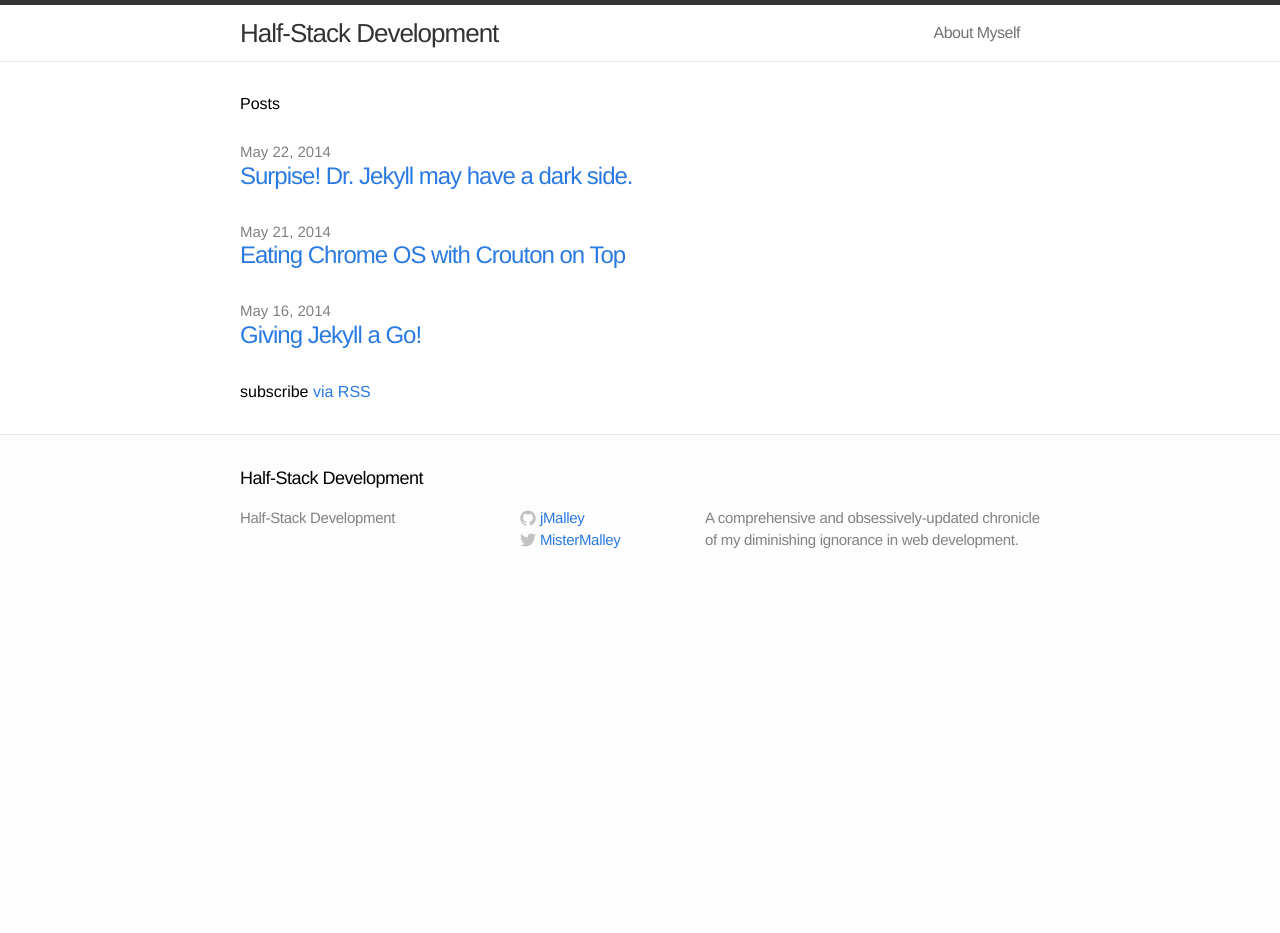
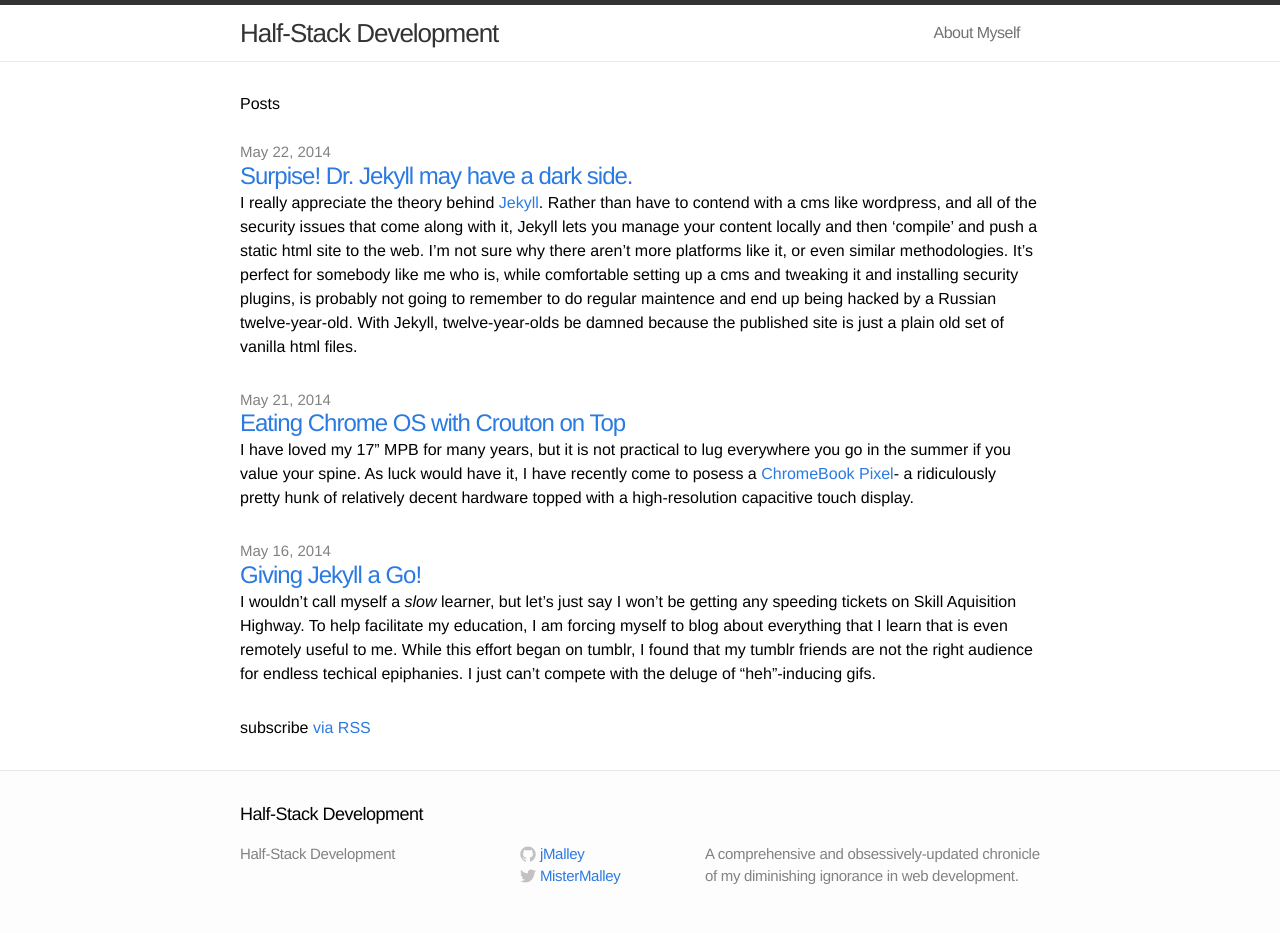
Before and after one commit to jmalley/jmalley.github.io, a Jekyll site: the page published_site/index.html, which Jekyll copies as it is, in a window 1280 px wide. Built offline with Jekyll 4.4.1, drawn with Linux system fonts in a browser that asks for light colours; before the commit the page ends 900 px from its top, so only the background shows below that.

Commit message:
Build site at 2014-05-22 16:19:36 UTC

```diff
--- a/_posts/2014-05-16-giving-jekyll-a-go.markdown
+++ b/_posts/2014-05-16-giving-jekyll-a-go.markdown
@@ -6,7 +6,7 @@ categories: jekyll meta
 ---
 
 I wouldn't call myself a *slow* learner, but let's just say I won't be getting any speeding tickets on Skill Aquisition Highway. To help facilitate my education, I am forcing myself to blog about everything that I learn that is even remotely useful to me. While this effort began on tumblr, I found that my tumblr friends are not the right audience for endless techical epiphanies. I just can't compete with the deluge of "heh"-inducing gifs.
-<!-- more -->
+<!--more-->
 Enter github pages and the [Jekyll blogging framework][jekyll]. Switching to this method has the added benefit of teaching me something while I blog. Knowing [markdown][markdown] seems to be important, particularly in the github community, and forcing myself to use [Sass][sass] here as i develop the layout is a skill that will help me at work. Perhaps most importantly, I am now going to be using git everyday, which seems like the best way to get comfortable with it.
 
 {% highlight ruby %}
--- a/_posts/2014-05-21-eating-chromeos-with-crouton-on-top.markdown
+++ b/_posts/2014-05-21-eating-chromeos-with-crouton-on-top.markdown
@@ -6,7 +6,7 @@ categories: dev-environment tweaks
 ---
 
 I have loved my 17" MPB for many years, but it is not practical to lug everywhere you go in the summer if you value your spine. As luck would have it, I have recently come to posess a [ChromeBook Pixel][pixel]- a ridiculously pretty hunk of relatively decent hardware topped with a high-resolution capacitive touch display.
-<!-- more -->
+<!--more-->
 ![The Pixel is Very Pretty]({{site.url}}/assets/pixel_large.jpg)
 
 There are a *lot* of [haters][hater]. The Chrome OS is a relatively young system, with an interface that is delightfully simple for non-technical folk and perhaps disturbingly simple and locked-down for the more tech-inclined. Personally, I would be fine using it primarily as a web app and general surfing machine, were it not for the fact that I am taking this Back End Web Development class. Thankfully, there are a few methods for running linux on a ChromeBook, most of them created by Google employees.
--- a/_posts/2014-05-22-doctor-jekyll.markdown
+++ b/_posts/2014-05-22-doctor-jekyll.markdown
@@ -7,7 +7,7 @@ categories: dev-environment meta
 
 I really appreciate the theory behind [Jekyll][jekyll]. Rather than have to contend with a cms like wordpress, and all of the security issues that come along with it, Jekyll lets you manage your content locally and then 'compile' and push a static html site to the web. I'm not sure why there aren't more platforms like it, or even similar methodologies. It's perfect for somebody like me who is, while comfortable setting up a cms and tweaking it and installing security plugins, is probably not going to remember to do regular maintence and end up being hacked by a Russian twelve-year-old. With Jekyll, twelve-year-olds be damned because the published site is just a plain old set of vanilla html files.
 
-<!-- more -->
+<!--more-->
 
 The only issue I've had is understanding a smooth and consistent workflow. I'm using Github Pages, which basically wants to find all the site files in the *master* branch. To acheive this, I do all my editing and writing on a seperate branch called *source*, where the Jekyll engine lives. Then when it's time to publish changes, jekyll builds a static site and that gets sent to the master branch. This workflow took be a while to figure out, even after reading [a well-written explanation][deploy_steps], and emailing the author of said explanation, David Ensinger. Following his setup, when I am ready to commit my changes I do:
 
--- a/published_site/dev-environment/meta/2014/05/22/doctor-jekyll/index.html
+++ b/published_site/dev-environment/meta/2014/05/22/doctor-jekyll/index.html
@@ -61,7 +61,7 @@
   <article class="post-content">
   <p>I really appreciate the theory behind <a href="http://jekyllrb.com">Jekyll</a>. Rather than have to contend with a cms like wordpress, and all of the security issues that come along with it, Jekyll lets you manage your content locally and then ‘compile’ and push a static html site to the web. I’m not sure why there aren’t more platforms like it, or even similar methodologies. It’s perfect for somebody like me who is, while comfortable setting up a cms and tweaking it and installing security plugins, is probably not going to remember to do regular maintence and end up being hacked by a Russian twelve-year-old. With Jekyll, twelve-year-olds be damned because the published site is just a plain old set of vanilla html files.</p>
 
-<!-- more -->
+<!--more-->
 
 <p>The only issue I’ve had is understanding a smooth and consistent workflow. I’m using Github Pages, which basically wants to find all the site files in the <em>master</em> branch. To acheive this, I do all my editing and writing on a seperate branch called <em>source</em>, where the Jekyll engine lives. Then when it’s time to publish changes, jekyll builds a static site and that gets sent to the master branch. This workflow took be a while to figure out, even after reading <a href="http://davidensinger.com/2013/04/deploying-jekyll-to-github-pages/">a well-written explanation</a>, and emailing the author of said explanation, David Ensinger. Following his setup, when I am ready to commit my changes I do:</p>
 
--- a/published_site/index.html
+++ b/published_site/index.html
@@ -62,7 +62,9 @@
         <a class="post-link" href="/dev-environment/meta/2014/05/22/doctor-jekyll/">Surpise! Dr. Jekyll may have a dark side.</a>
         <article>
 
-        <!-- Case for when no excerpt is defined -->
+          <p>I really appreciate the theory behind <a href="http://jekyllrb.com">Jekyll</a>. Rather than have to contend with a cms like wordpress, and all of the security issues that come along with it, Jekyll lets you manage your content locally and then ‘compile’ and push a static html site to the web. I’m not sure why there aren’t more platforms like it, or even similar methodologies. It’s perfect for somebody like me who is, while comfortable setting up a cms and tweaking it and installing security plugins, is probably not going to remember to do regular maintence and end up being hacked by a Russian twelve-year-old. With Jekyll, twelve-year-olds be damned because the published site is just a plain old set of vanilla html files.</p>
+
+
 
         </article>
       </li>
@@ -72,7 +74,8 @@
         <a class="post-link" href="/dev-environment/tweaks/2014/05/21/eating-chromeos-with-crouton-on-top/">Eating Chrome OS with Crouton on Top</a>
         <article>
 
-        <!-- Case for when no excerpt is defined -->
+          <p>I have loved my 17” MPB for many years, but it is not practical to lug everywhere you go in the summer if you value your spine. As luck would have it, I have recently come to posess a <a href="http://www.google.com/intl/en-US/chrome/devices/chromebook-pixel/">ChromeBook Pixel</a>- a ridiculously pretty hunk of relatively decent hardware topped with a high-resolution capacitive touch display.
+
 
         </article>
       </li>
@@ -82,7 +85,8 @@
         <a class="post-link" href="/jekyll/meta/2014/05/16/giving-jekyll-a-go/">Giving Jekyll a Go!</a>
         <article>
 
-        <!-- Case for when no excerpt is defined -->
+          <p>I wouldn’t call myself a <em>slow</em> learner, but let’s just say I won’t be getting any speeding tickets on Skill Aquisition Highway. To help facilitate my education, I am forcing myself to blog about everything that I learn that is even remotely useful to me. While this effort began on tumblr, I found that my tumblr friends are not the right audience for endless techical epiphanies. I just can’t compete with the deluge of “heh”-inducing gifs.
+
 
         </article>
       </li>
```
